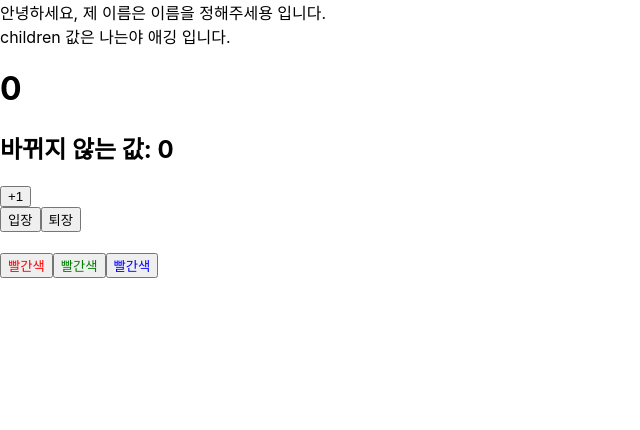
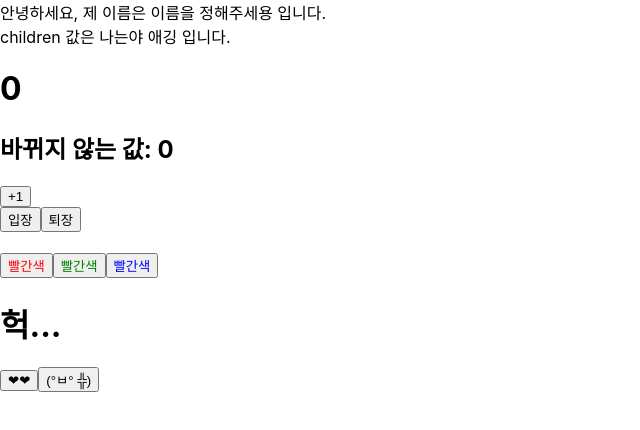
Before and after one commit to winternuary/React, a React (Create React App) app in the folder practice/: page / in a window 1280 px wide. Shown: the top 430 px of the page, without its empty margins (0-640 px from the left). Built offline with nearby package versions, Linux system fonts and the light colour scheme.

Commit message:
고백과... 차임...

```diff
--- a/practice/src/App.js
+++ b/practice/src/App.js
@@ -1,6 +1,7 @@
 import MyComponent from "./practice/MyComponent";
 import Counter from "./practice/state";
 import Say from "./practice/UseState";
+import State from "./practice/UseStatee";
 
 function App() {
   return (
@@ -8,6 +9,7 @@ function App() {
       <MyComponent>나는야 애깅</MyComponent>
       <Counter />
       <Say />
+      <State />
     </div>
   );
 }
--- /dev/null
+++ b/practice/src/practice/UseStatee.js
@@ -0,0 +1,17 @@
+import { useState } from "react";
+
+const State = () => {
+  const [message, setMessage] = useState("헉...");
+  const love = () => setMessage("사랑해용");
+  const getOut = () => setMessage("사라졍");
+
+  return (
+    <div>
+      <h1>{message}</h1>
+      <button onClick={love}>❤❤</button>
+      <button onClick={getOut}>(°ㅂ° ╬)</button>
+    </div>
+  );
+};
+
+export default State;
```
